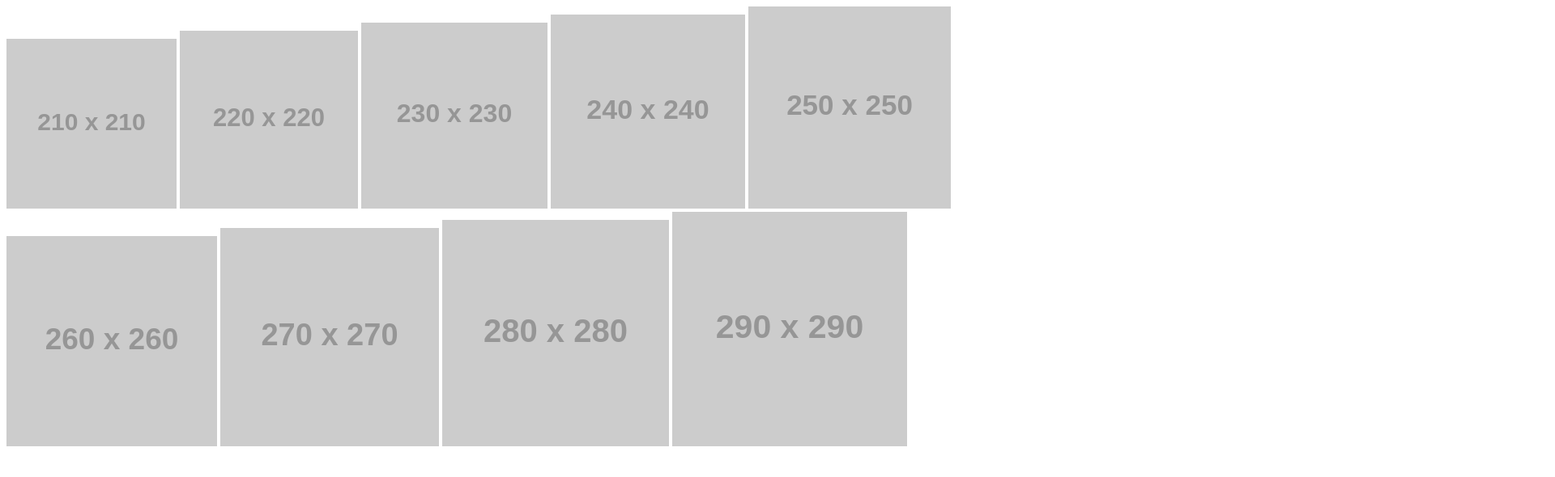
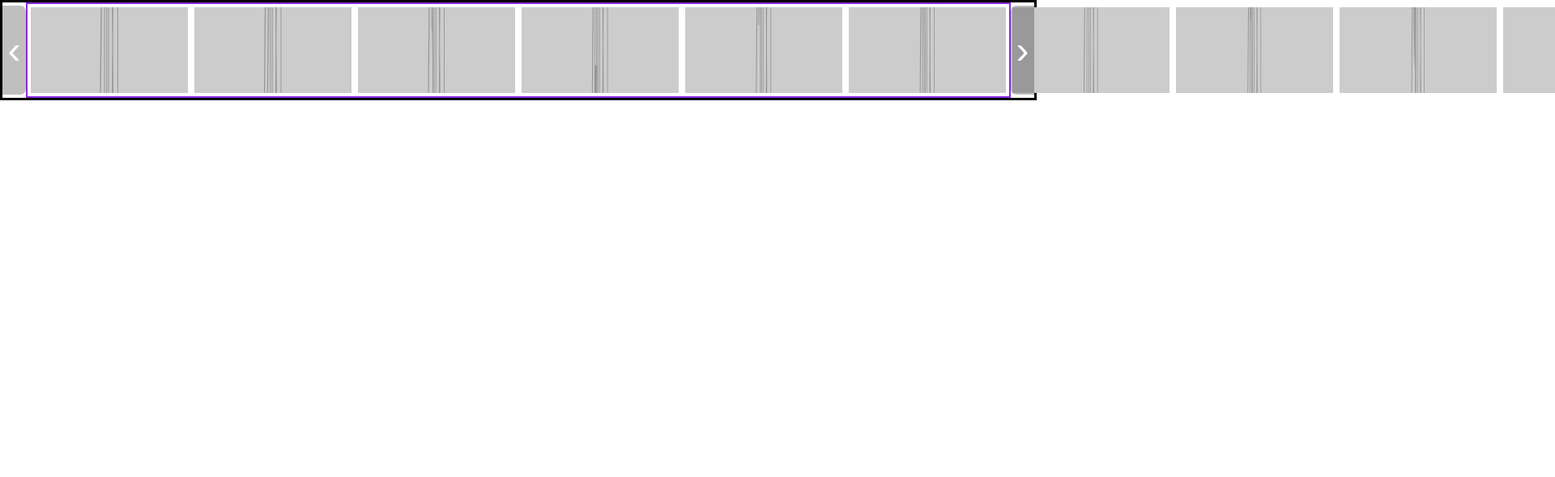
Before and after one commit to Ayush01015/Netflix-Carousel-, a plain HTML site: page index.html in a window 1280 px wide. Shown: the top 590 px of the page at 81% size, 1920 px wide, since content can reach past the window. Drawn offline with Linux system fonts and the light colour scheme; placeholder pictures from the web are drawn by us.

Commit message:
structure done with left and right buttons

```diff
--- a/index.css
+++ b/index.css
@@ -0,0 +1,77 @@
+*{
+    box-sizing: border-box;
+    margin: 0;
+    padding: 0;
+}
+
+html,body{
+    width: 100%;
+    height: 100%;
+}
+
+:root{
+    --slider-padding:2.5rem;
+}
+
+.container{
+    width: 100%;
+    display: flex;
+    justify-content: center;
+    border: 3px solid black;
+}
+
+.slider{
+    display: flex;
+    flex-grow: 1s
+    ;
+    /* transform: translateX(-100%);    */
+    border: 2px solid blueviolet;
+}
+
+.slider > img{
+    flex: 0 0 25%;
+    aspect-ratio: 16/9;
+    padding: .25rem;
+    max-width: 16.67%;
+    /* border: 1px solid green; */
+}
+
+.handle{
+    flex-grow: 0;
+    width: 5rem;
+    background-color: rgba(0,0,0,.25);
+    z-index: 10;
+    margin: .25rem 0;
+    border: 0;
+    border-radius: 7px;
+    cursor: pointer;
+    font-size: 3rem;
+    display:flex;
+    justify-content: center;
+    align-items: center;
+    color: white;
+    line-height: 0;
+    padding: 0 0.25rem;
+    transition: background-color 150ms ease-in-out;
+}
+
+.left-handle{
+    border-top-left-radius: 0;
+    border-bottom-left-radius: 0;
+}
+.right-handle{
+    border-top-right-radius: 0;
+    border-bottom-right-radius: 0;
+}
+
+.text{
+    transition: transform 150ms ease-in-out;
+}
+
+.handle:hover{
+    background-color: rgba(0,0,0,.5);
+}
+
+.handle:hover .text{
+    transform: scale(1.2);
+}
--- a/index.html
+++ b/index.html
@@ -9,17 +9,29 @@
   </head>
   <body>
     <div class="container">
+        <button class="handle left-handle">
+            <div class="text">&#8249;</div>
+        </button>
       <div class="slider">
-        <img src="https://via.placeholder.com/210?text=1" alt="" />
-        <img src="https://via.placeholder.com/220?text=2" alt="" />
-        <img src="https://via.placeholder.com/230?text=3" alt="" />
-        <img src="https://via.placeholder.com/240?text=4" alt="" />
-        <img src="https://via.placeholder.com/250?text=5" alt="" />
-        <img src="https://via.placeholder.com/260?text=6" alt="" />
-        <img src="https://via.placeholder.com/270?text=7" alt="" />
-        <img src="https://via.placeholder.com/280?text=8" alt="" />
-        <img src="https://via.placeholder.com/290?text=9" alt="" />
+        <img src="https://via.placeholder.com/210/00FF00?text=1" alt="" />
+        <img src="https://via.placeholder.com/220/00FF00?text=2" alt="" />
+        <img src="https://via.placeholder.com/230/00FF00?text=3" alt="" />
+        <img src="https://via.placeholder.com/240/00FF00?text=4" alt="" />
+        <img src="https://via.placeholder.com/250/00FF00?text=5" alt="" />
+        <img src="https://via.placeholder.com/260/00FF00?text=6" alt="" />
+        <img src="https://via.placeholder.com/270/00FF00?text=7" alt="" />
+        <img src="https://via.placeholder.com/280/00FF00?text=8" alt="" />
+        <img src="https://via.placeholder.com/290/00FF00?text=9" alt="" />
+        <img src="https://via.placeholder.com/290/00FF00?text=10" alt="" />
+        <img src="https://via.placeholder.com/290/00FF00?text=11" alt="" />
+        <img src="https://via.placeholder.com/290/00FF00?text=12" alt="" />
+        <img src="https://via.placeholder.com/290/00FF00?text=13" alt="" />
+        <img src="https://via.placeholder.com/290/00FF00?text=14" alt="" />
+        <img src="https://via.placeholder.com/290/00FF00?text=15" alt="" />
       </div>
+      <button class="handle right-handle">
+        <div class="text">&#8250;</div>
+      </button>
     </div>
   </body>
 </html>
```
